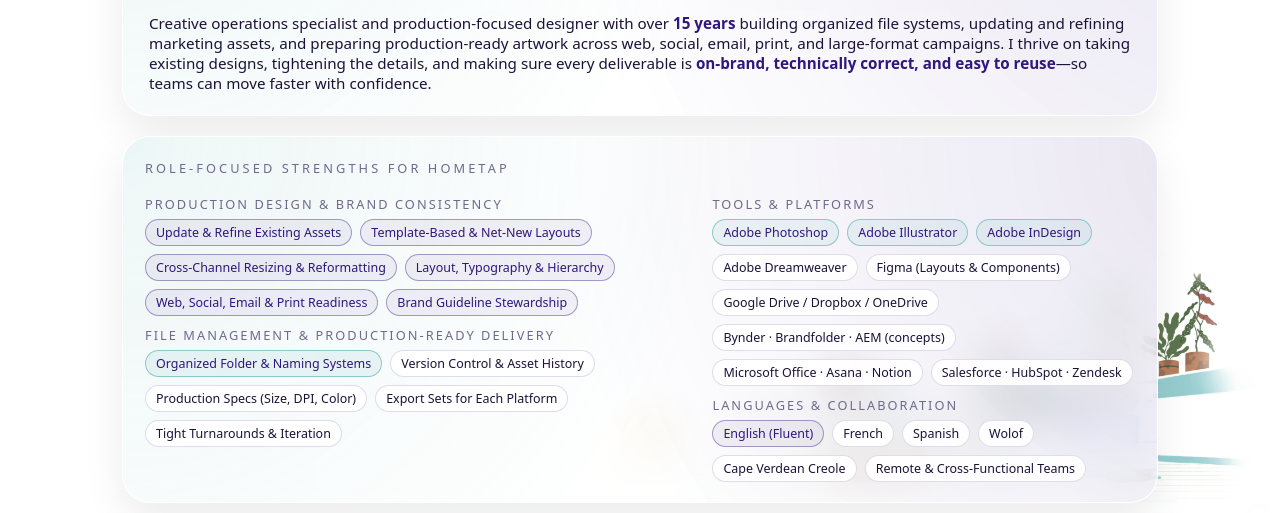
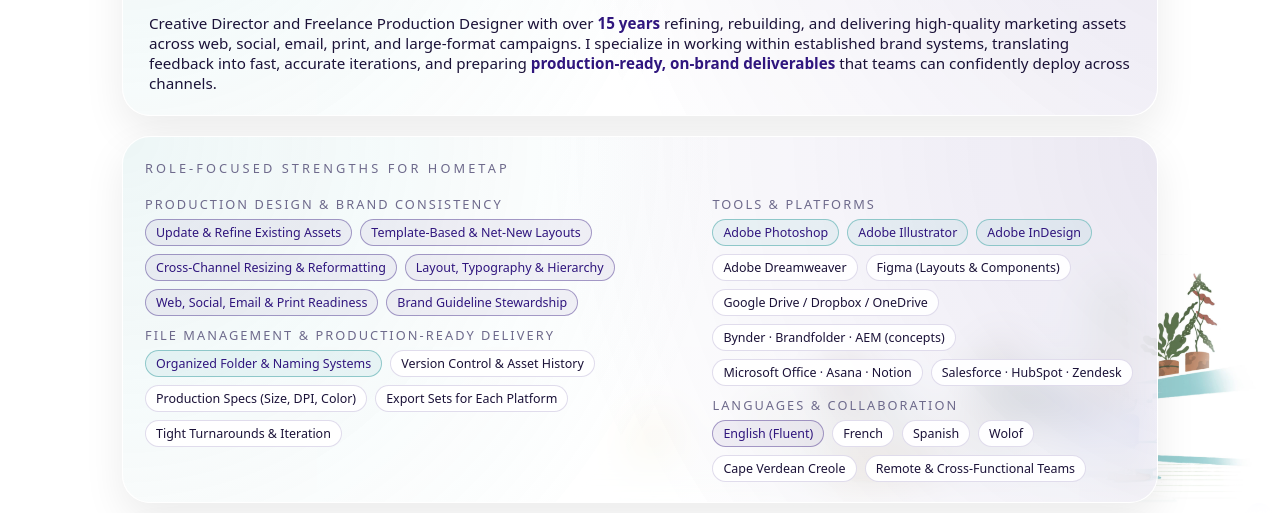
Before and after one commit to caliphsafe/abdou.d.hometap, a plain HTML site: page index.html in a window 1280 px wide. Shown: the part 287-800 px from the top of the page. Drawn offline with Linux system fonts and the light colour scheme.

Commit message:
Update index.html

```diff
--- a/index.html
+++ b/index.html
@@ -449,13 +449,13 @@
               </div>
             </div>
           </div>
-          <p class="hero-summary">
-            Creative operations specialist and production-focused designer with over
-            <span>15 years</span> building organized file systems, updating and refining marketing assets, and
-            preparing production-ready artwork across web, social, email, print, and large-format campaigns.
-            I thrive on taking existing designs, tightening the details, and making sure every deliverable is
-            <span>on-brand, technically correct, and easy to reuse</span>—so teams can move faster with confidence.
-          </p>
+             <p class="hero-summary">
+            Creative Director and Freelance Production Designer with over
+            <span>15 years</span> refining, rebuilding, and delivering high-quality marketing assets across
+            web, social, email, print, and large-format campaigns. I specialize in working within established
+            brand systems, translating feedback into fast, accurate iterations, and preparing
+            <span>production-ready, on-brand deliverables</span> that teams can confidently deploy across channels.
+            </p>
         </div>
       </section>
 
```
